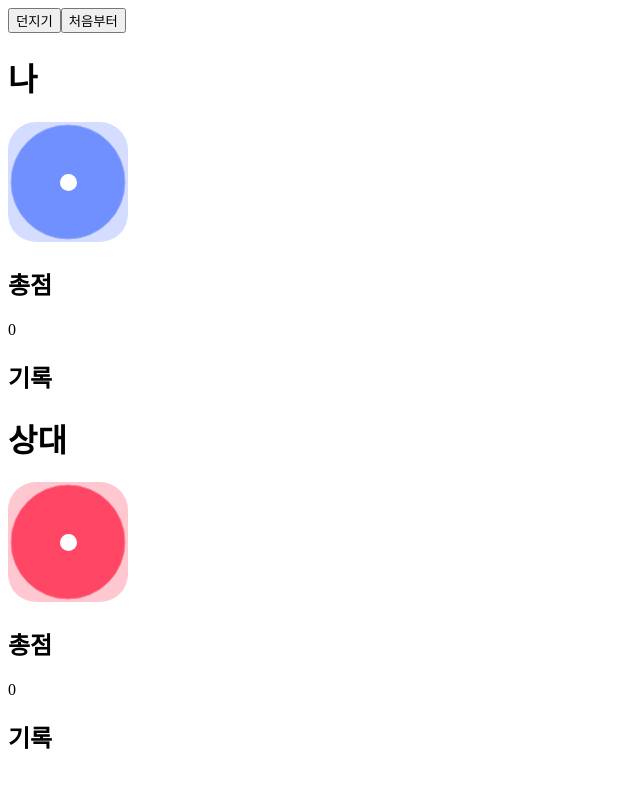
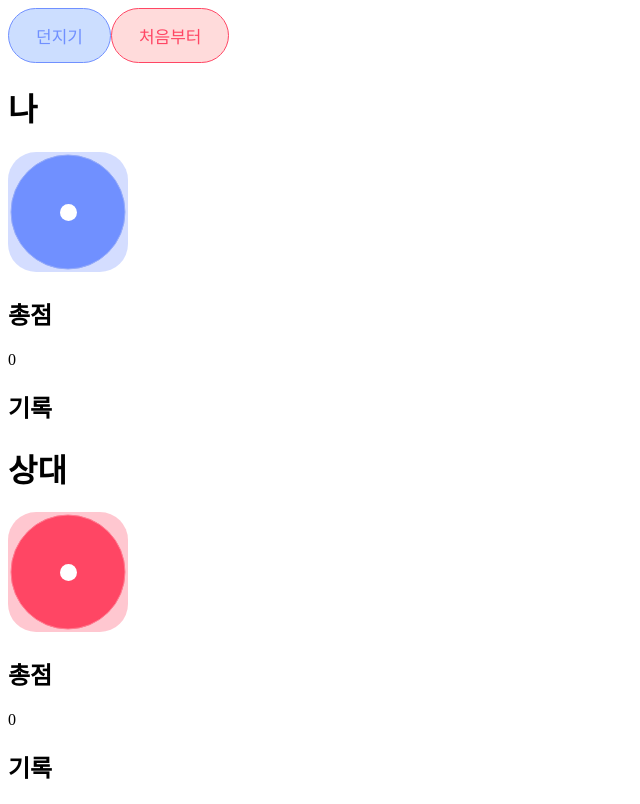
Before and after one commit to yb3143/yubin, a React (Create React App) app: page / in a window 1280 px wide. Shown: the whole page, without its empty margins (0-640 px from the left). Built offline with nearby package versions, Linux system fonts and the light colour scheme.

Commit message:
인라인 스타일

```diff
--- a/src/App.js
+++ b/src/App.js
@@ -30,8 +30,8 @@
 
     return (
         <div>
-            <Button onClick={handleRollClick}>던지기</Button>
-            <Button onClick={handleClearClick}>처음부터</Button>
+            <Button color='blue' onClick={handleRollClick}>던지기</Button>
+            <Button color='red' onClick={handleClearClick}>처음부터</Button>
             <div>
                 <Board name="나" color="blue" gameHistory={myHistory}/>
                 <Board name="상대" color="red" gameHistory={otherHistory}/>
--- a/src/Button.js
+++ b/src/Button.js
@@ -1,5 +1,28 @@
-function Button({ children, onClick }) {
-    return <button onClick={onClick}>{children}</button>
+const baseButtonStyle = {
+    padding: '14px 27px',
+    outline: 'none',
+    cursor: 'pointer',
+    borderRadius: '9999px',
+    fontSize: '17px',
+  };
+
+  const blueButtonStyle = {
+    ...baseButtonStyle,
+    border: 'solid 1px #7090ff',
+    color: '#7090ff',
+    backgroundColor: 'rgba(0, 89, 255, 0.2)',
+  };
+
+  const redButtonStyle = {
+    ...baseButtonStyle,
+    border: 'solid 1px #ff4664',
+    color: '#ff4664',
+    backgroundColor: 'rgba(255, 78, 78, 0.2)',
+  };
+
+function Button({children, onClick, color}) {
+    const style = color ==='red' ? redButtonStyle : blueButtonStyle
+    return (<button style={style} onClick={onClick}>{children}</button>)
 }
 
 export default Button;
```
